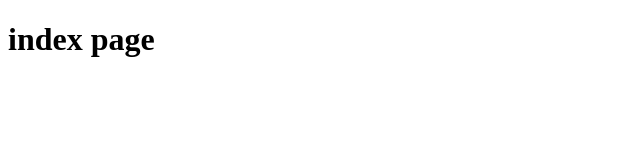
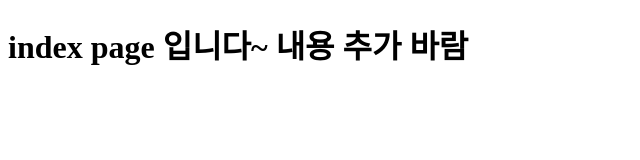
Before and after one commit to jun1378527/new_repo, a plain HTML site: page index.html in a window 1280 px wide. Shown: the whole page, without its empty margins (0-640 px from the left). Drawn offline with Linux system fonts and the light colour scheme.

Commit message:
index page edit by main

```diff
--- a/index.html
+++ b/index.html
@@ -3,11 +3,11 @@
 <head>
     <meta charset="UTF-8">
     <meta name="viewport" content="width=device-width, initial-scale=1.0">
-    <title>index</title>
+    <title>index 페이지 수정중</title>
 </head>
 <body>
     <h1>
-        index page
+        index page 입니다~ 내용 추가 바람
     </h1>
 </body>
 </html>
```
